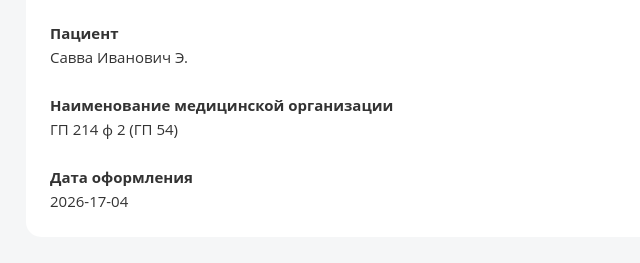
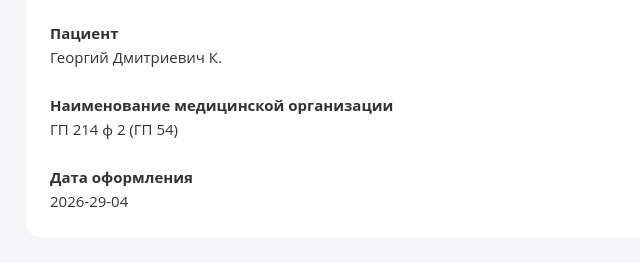
Before and after one commit to spravki-mos/spravka101, a plain HTML site: page index.html in a window 1280 px wide. Shown: the part 243-506 px from the top of the page, 0-640 px from the left. Drawn offline with Linux system fonts and the light colour scheme.

Commit message:
Update and rename index-3.html to index.html

```diff
--- a/index-3.html
+++ b/index.html
@@ -138,7 +138,7 @@
 
                 <div class="xslt_section">
                     <div class="xslt_text_bold">Пациент</div>
-                    <div>Савва Иванович Э.</div>
+                    <div>Георгий Дмитриевич К.</div>
                 </div>
 
                 <div class="xslt_section">
@@ -148,7 +148,7 @@
 
                 <div class="xslt_section">
                     <div class="xslt_text_bold">Дата оформления</div>
-                    <div>2026-17-04</div>
+                    <div>2026-29-04</div>
                 </div>
 
             </div>
```
